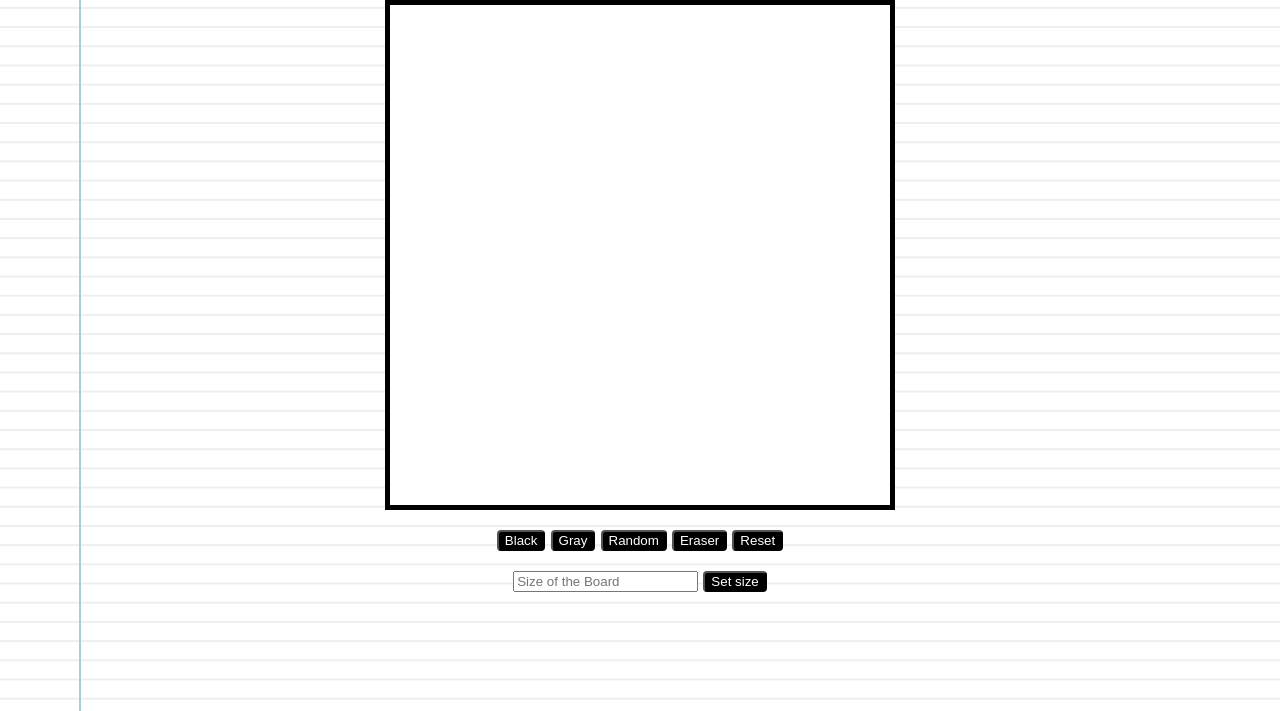
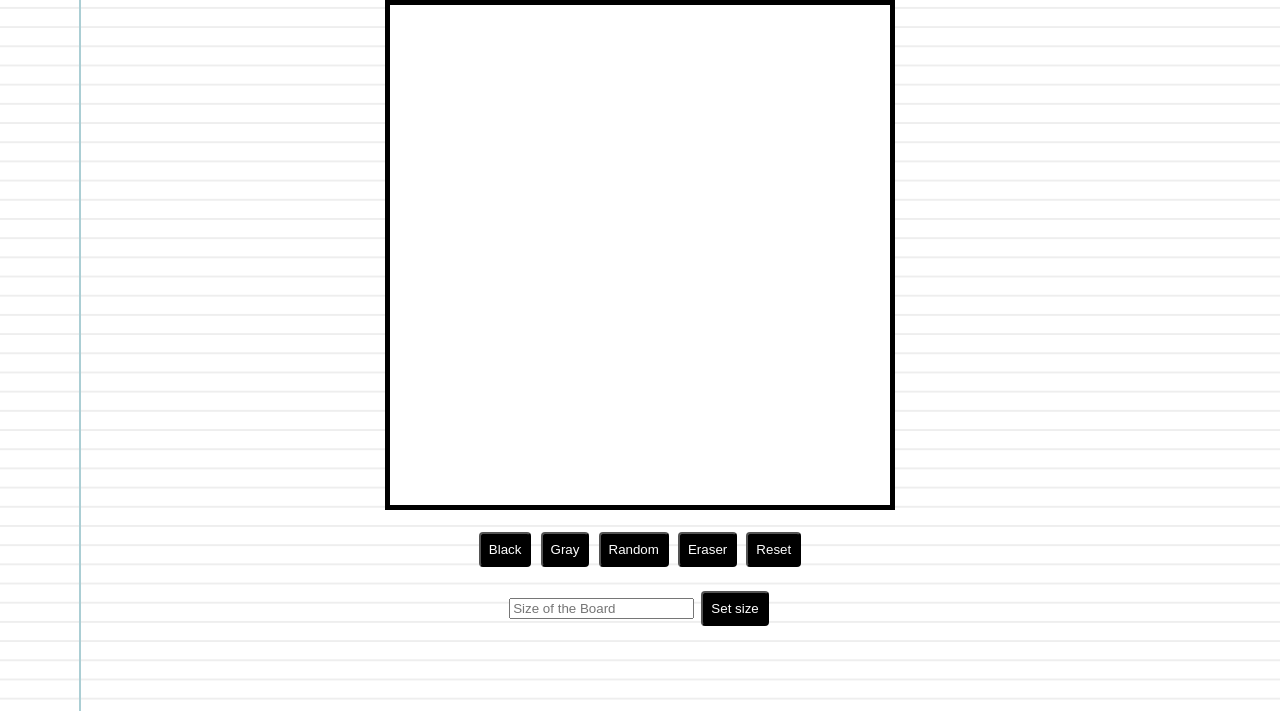
Before and after one commit to kavaini/odin-Etch-A-Sketch, a plain HTML site: page index.html in a window 1280 px wide. Shown: the part 89-800 px from the top of the page. Drawn offline with Linux system fonts and the light colour scheme; a web font is replaced by a local one.

Commit message:
style: :art: add buttons style

```diff
--- a/style.css
+++ b/style.css
@@ -41,4 +41,6 @@ button {
   border-radius: 4px;
   background-color: black;
   color: white;
+  padding: 8px;
+  margin: 2px;
 }
```
